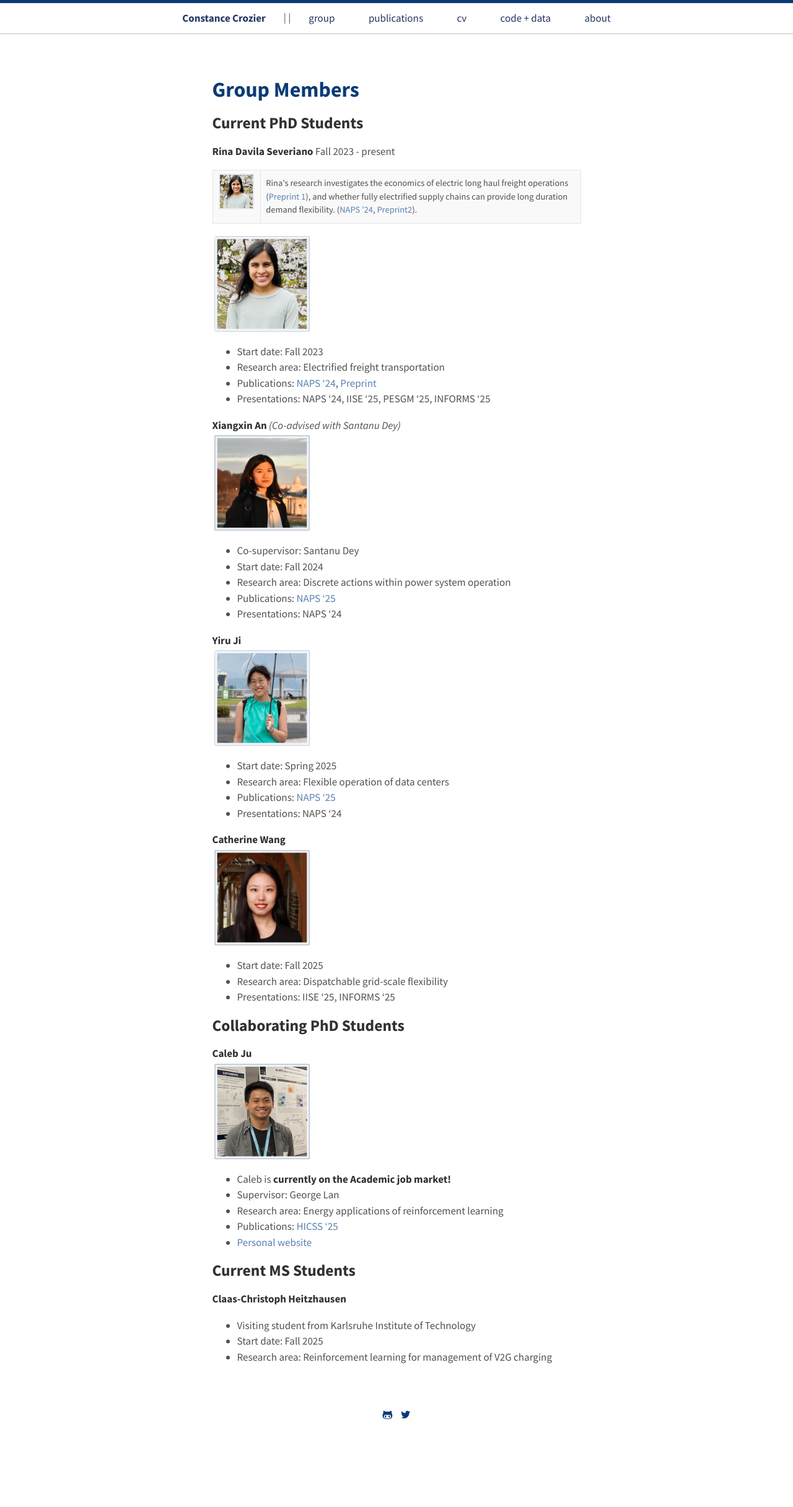
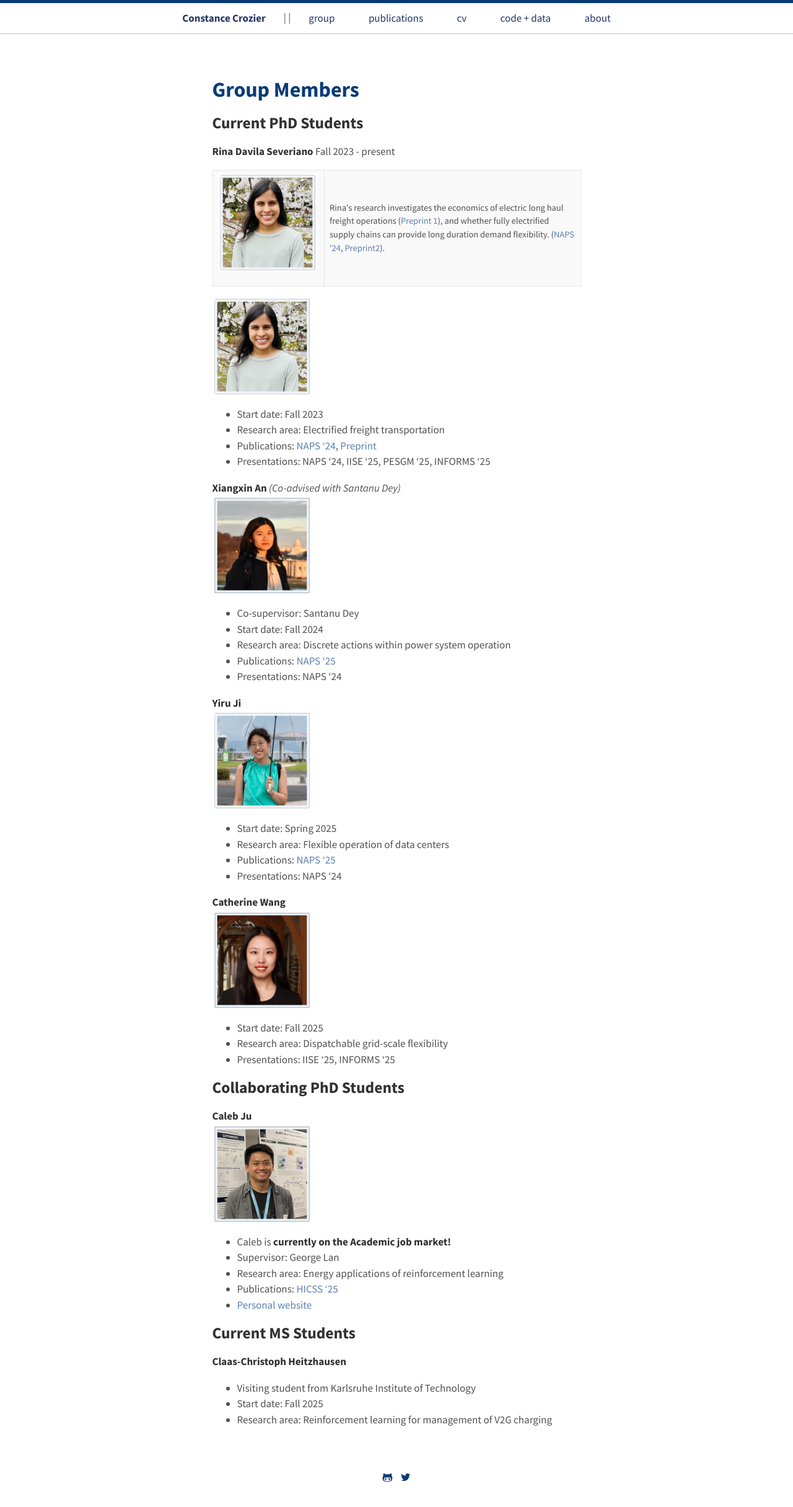
Before and after one commit to constancecrozier/constancecrozier.github.io, a Jekyll site: the page built from group.md, in a window 1280 px wide. Shown: the whole page at 62% size. Built offline with Jekyll 4.4.1, drawn with Linux system fonts in a browser that asks for light colours; before the commit the page ends 2330 px from its top, so only the background shows below that.

Commit message:
Update group.md

```diff
--- a/group.md
+++ b/group.md
@@ -6,10 +6,16 @@ title: Group Members
 <p style="text-align:center;"><h2>Current PhD Students</h2></p>
 
 **Rina Davila Severiano**   Fall 2023 - present
-<table>
+<table style="width: 100%; table-layout: fixed;">
   <tr>
-    <td>
-      <img src="/images/headshot_rina.jpeg" alt="Rina Davila Severiano" width="160">
+    <td style="width: 180px; vertical-align: top;">
+      <img
+        src="/images/headshot_rina.jpeg"
+        alt="Rina Davila Severiano"
+        width="160"
+        height="160"
+        style="width: 160px; height: 160px; max-width: none; object-fit: cover;"
+      >
     </td>
     <td>
     	Rina's research investigates the economics of electric long haul freight operations (<a href="files/Electric_HGV.pdf">Preprint 1</a>), and whether fully electrified supply chains can provide long duration demand flexibility. (<a href="files/naps_24.pdf">NAPS '24</a>, <a href="https://arxiv.org/pdf/2505.05982">Preprint2</a>).
```
